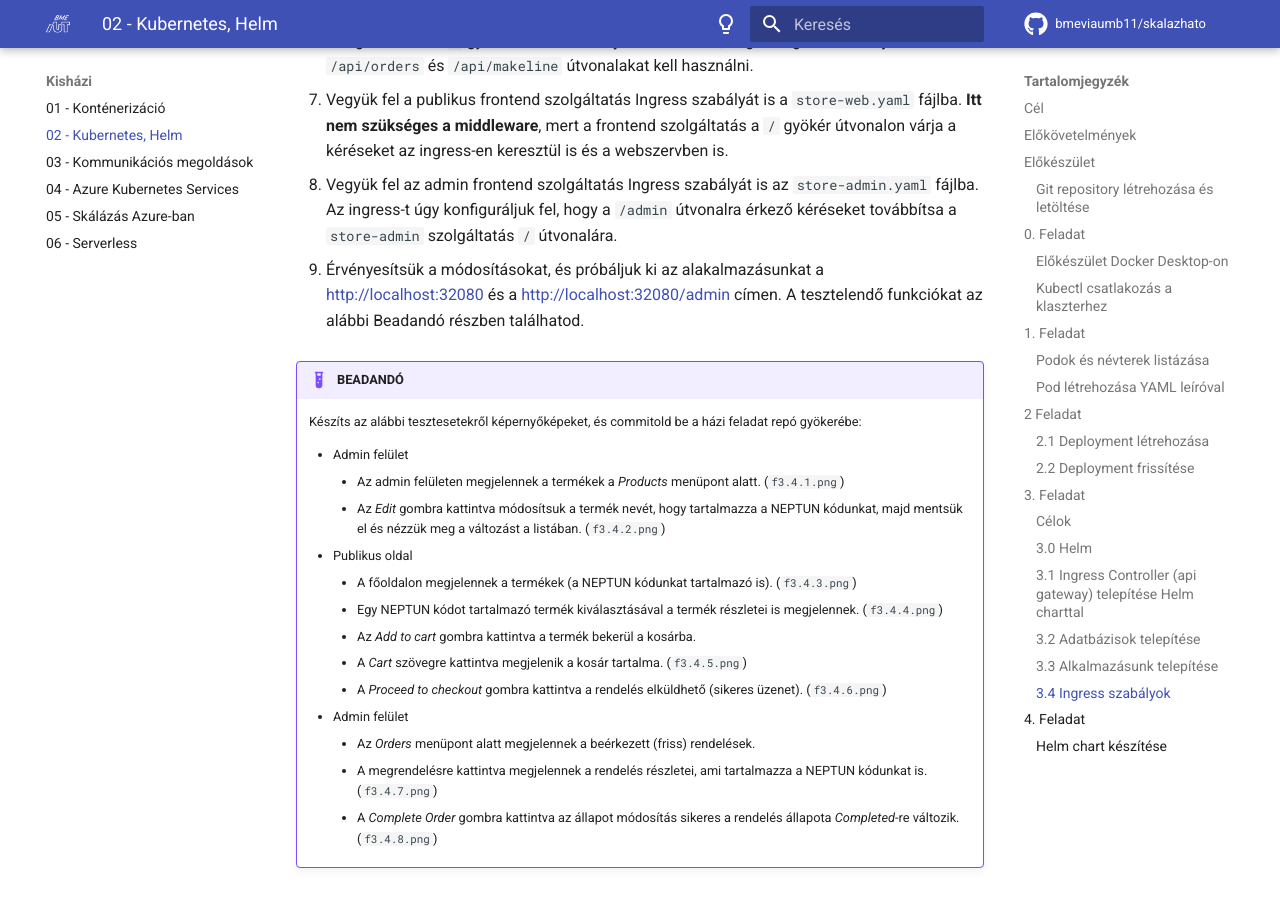
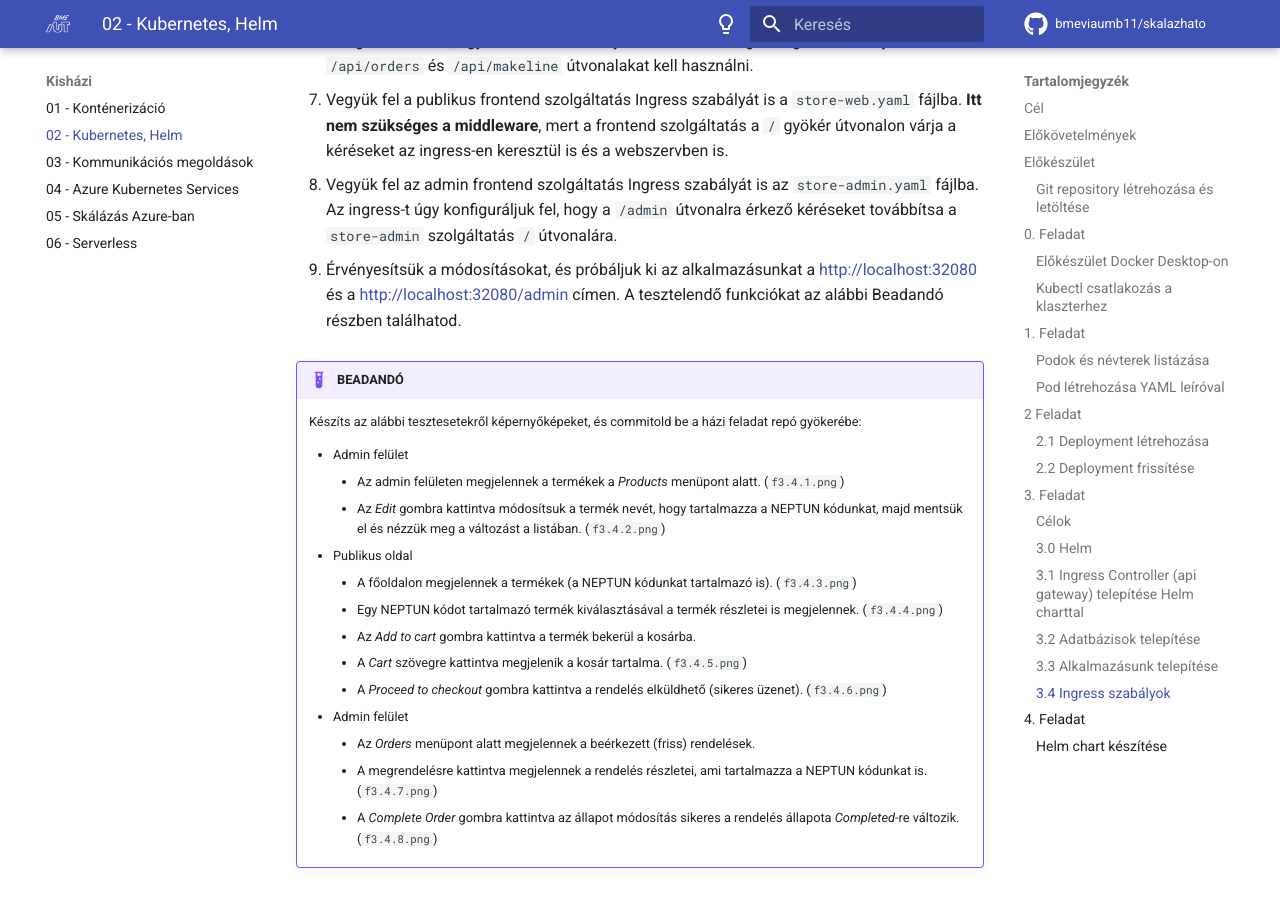
Before and after one commit to bmeviaumb11/skalazhato, an MkDocs documentation site: the page built from docs/homework/02-kubernetes/index.md, in a window 1280 px wide and 900 px high, scrolled down 14301 px. Built offline with MkDocs 1.6.1 and Material for MkDocs 9.7.7, drawn with Linux system fonts in a browser that asks for light colours; emoji names are drawn with the system emoji font; comment, search, counter and statistics services are not loaded.

Commit message:
Update docs/homework/02-kubernetes/index.md
Co-authored-by: Copilot <175728472+Copilot@users.noreply.github.com>

```diff
--- a/docs/homework/02-kubernetes/index.md
+++ b/docs/homework/02-kubernetes/index.md
@@ -502,7 +502,7 @@ Hozzuk létre ezeket a szabályokat, kezdjük az mikroszolgáltatásokkal.
 1. Vegyük fel az admin frontend szolgáltatás Ingress szabályát is az `store-admin.yaml` fájlba.
    Az ingress-t úgy konfiguráljuk fel, hogy a `/admin` útvonalra érkező kéréseket továbbítsa a `store-admin` szolgáltatás `/` útvonalára.
 
-1. Érvényesítsük a módosításokat, és próbáljuk ki az alakalmazásunkat a <http://localhost:32080> és a <http://localhost:32080/admin> címen. A tesztelendő funkciókat az alábbi Beadandó részben találhatod.
+1. Érvényesítsük a módosításokat, és próbáljuk ki az alkalmazásunkat a <http://localhost:32080> és a <http://localhost:32080/admin> címen. A tesztelendő funkciókat az alábbi Beadandó részben találhatod.
 
 !!! example "BEADANDÓ"
     Készíts az alábbi tesztesetekről képernyőképeket, és commitold be a házi feladat repó gyökerébe:
```
